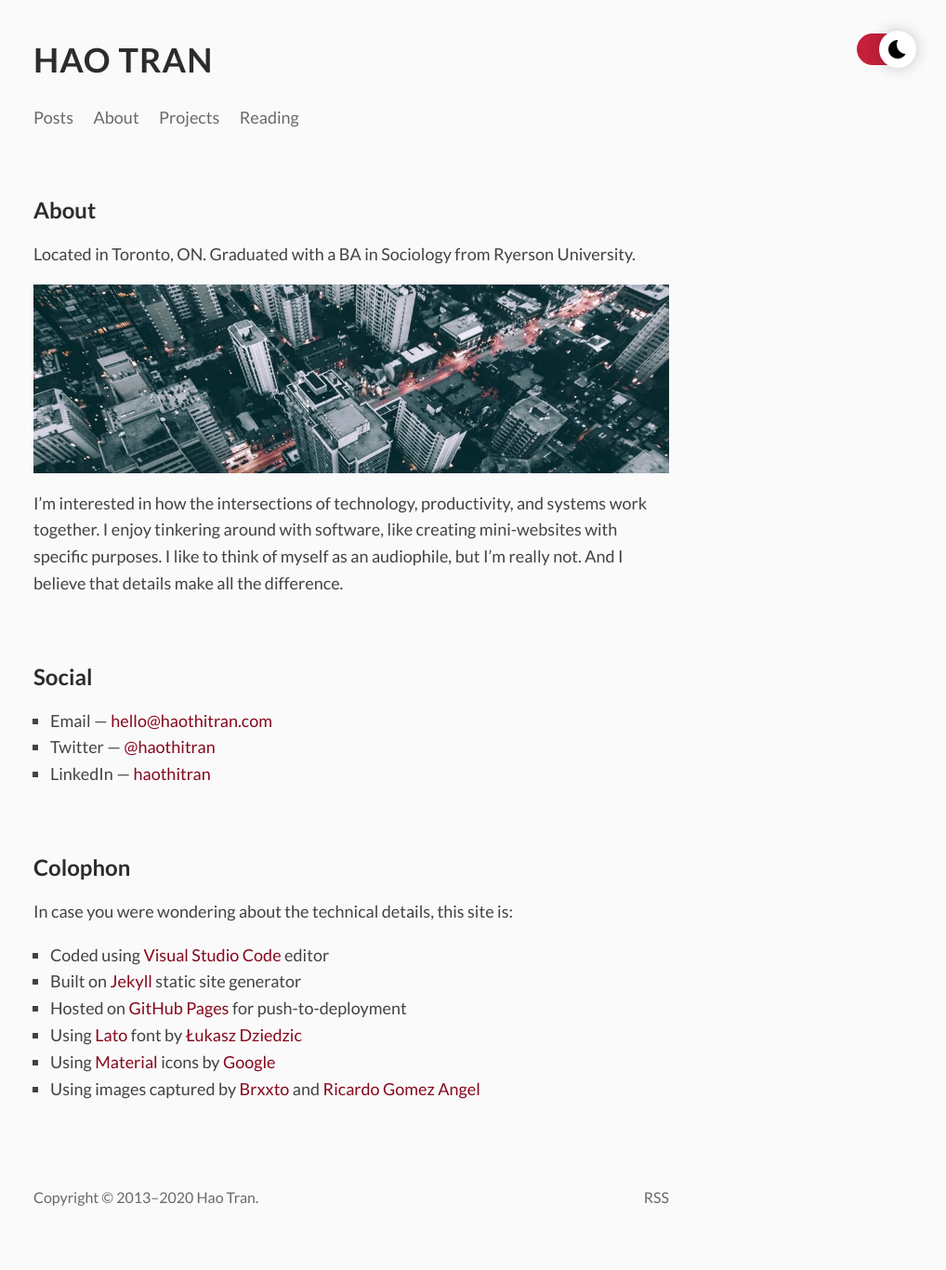
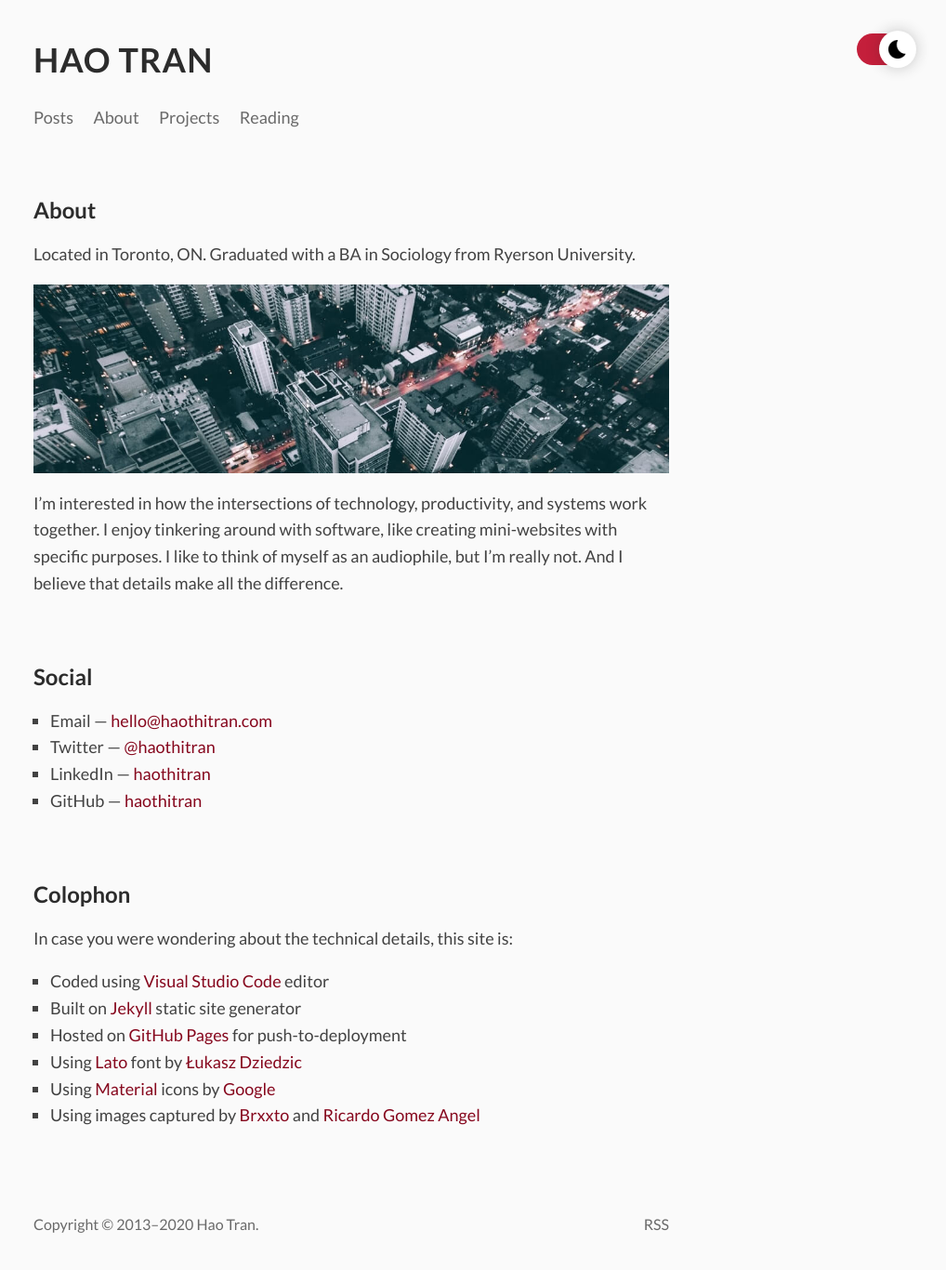
Before and after one commit to haothitran/posts, a Jekyll site: the page built from _pages/about.md, in a window 1280 px wide. Shown: the whole page at 93% size, without its empty margins (262-1280 px from the left). Built offline with Jekyll 4.4.1, drawn with Linux system fonts in a browser that asks for light colours; before the commit the page ends 1337 px from its top, so only the background shows below that.

Commit message:
Add GitHub link

```diff
--- a/_pages/about.md
+++ b/_pages/about.md
@@ -17,6 +17,7 @@ I'm interested in how the intersections of technology, productivity, and systems
 - Email — [hello@haothitran.com](mailto:hello@haothitran.com)
 - Twitter — [@haothitran](https://twitter.com/haothitran)
 - LinkedIn — [haothitran](https://www.linkedin.com/in/haothitran)
+- GitHub — [haothitran](https://github.com/haothitran)
 
 ## Colophon
 
```
